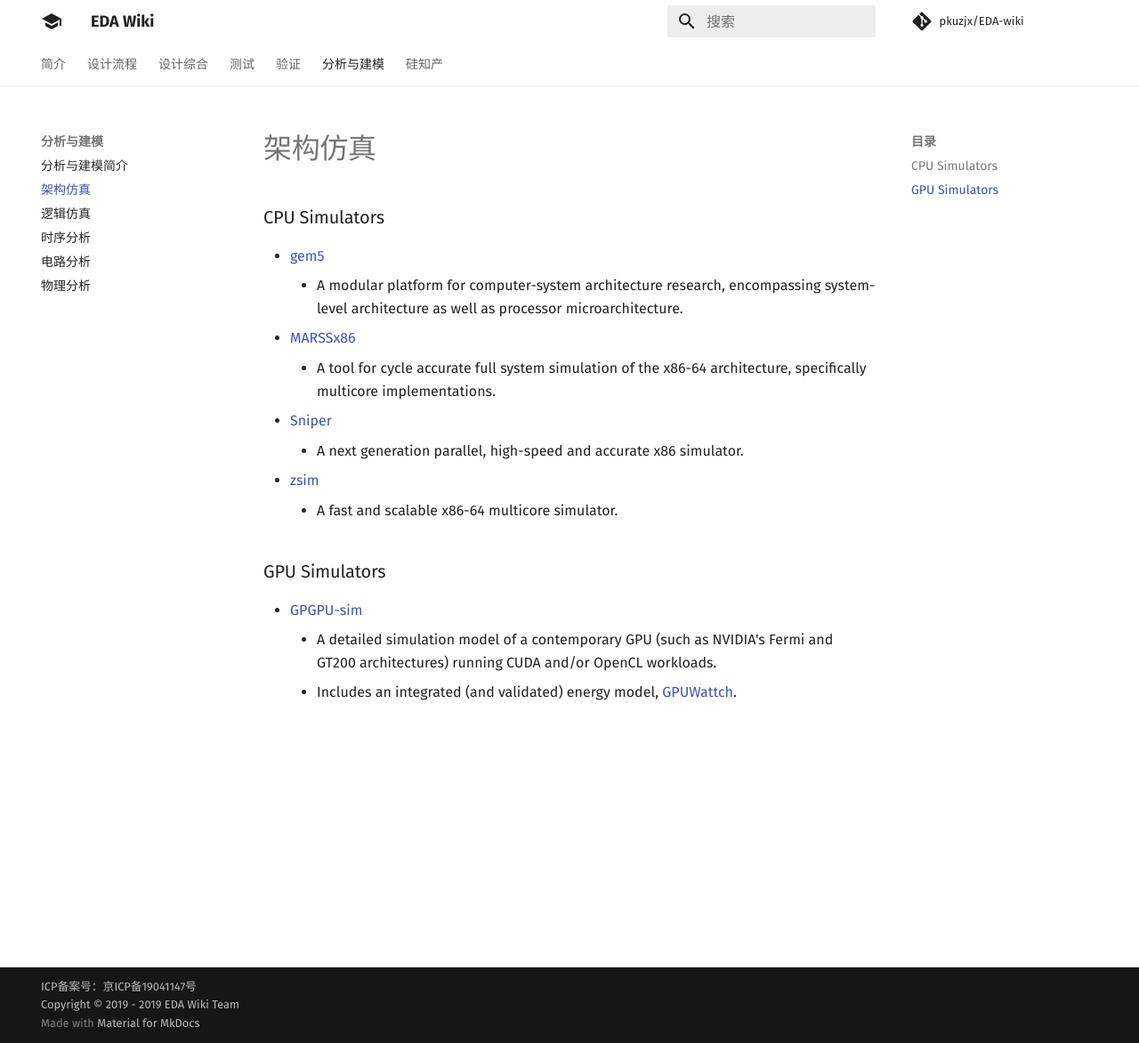
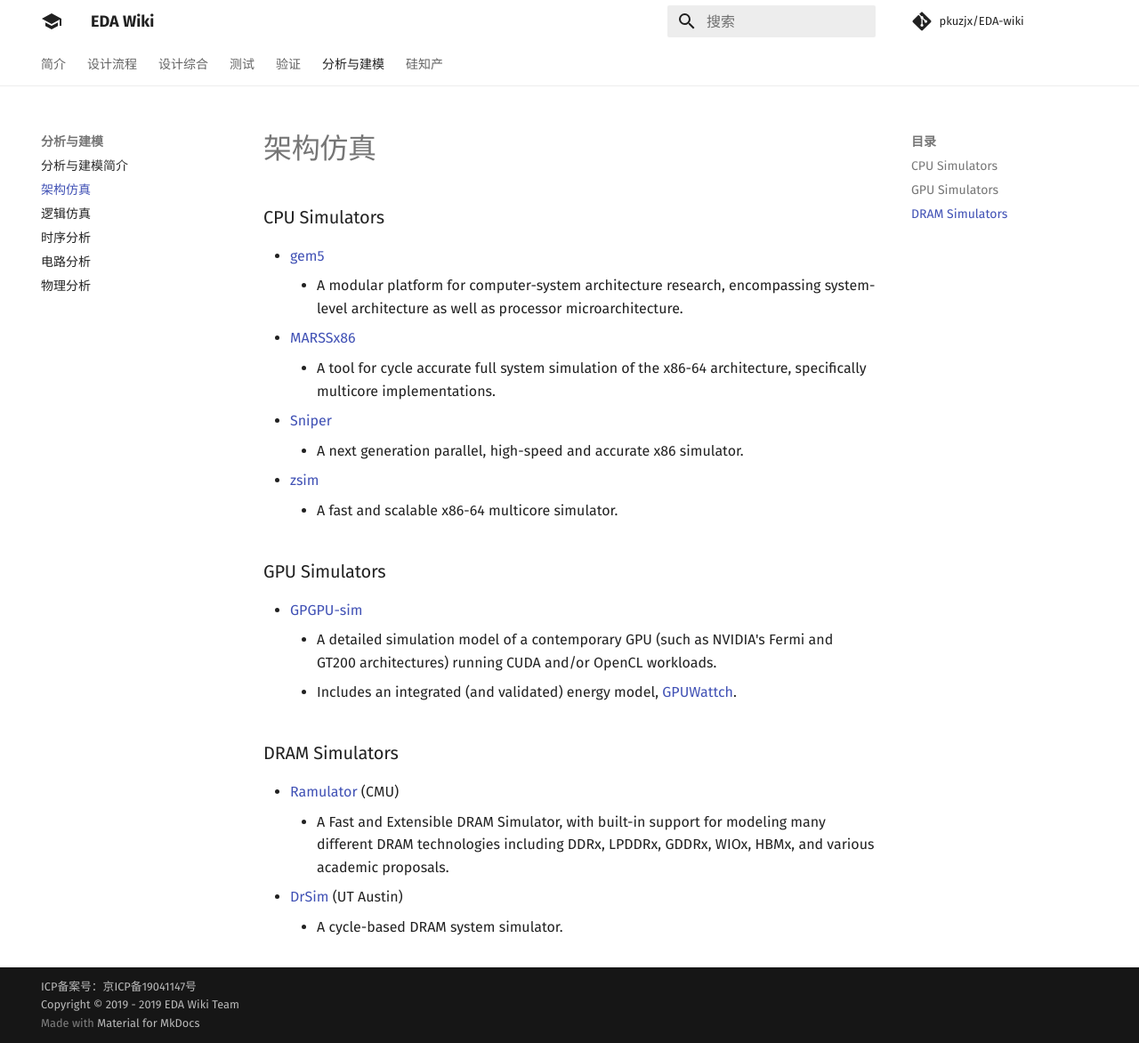
Before and after one commit to daitoto/EDA-wiki, an MkDocs documentation site: the page built from docs/analysis/arch.md, in a window 1280 px wide and 1172 px high. Shown: the whole window at 89% size. Built offline with MkDocs 1.6.1 and Material for MkDocs 9.7.7, drawn with Linux system fonts in a browser that asks for light colours; comment, search, counter and statistics services are not loaded.

Commit message:
Update arch.md

```diff
--- a/docs/analysis/arch.md
+++ b/docs/analysis/arch.md
@@ -12,3 +12,9 @@
 - [GPGPU-sim](http://www.gpgpu-sim.org/)
   - A detailed simulation model of a contemporary GPU (such as NVIDIA's Fermi and GT200 architectures) running CUDA and/or OpenCL workloads.
   - Includes an integrated (and validated) energy model, [GPUWattch](http://www.gpgpu-sim.org/gpuwattch/).
+
+### DRAM Simulators
+- [Ramulator](https://github.com/CMU-SAFARI/ramulator) (CMU)
+  - A Fast and Extensible DRAM Simulator, with built-in support for modeling many different DRAM technologies including DDRx, LPDDRx, GDDRx, WIOx, HBMx, and various academic proposals.
+- [DrSim](http://lph.ece.utexas.edu/public/Main/DrSim) (UT Austin)
+  - A cycle-based DRAM system simulator.
```
